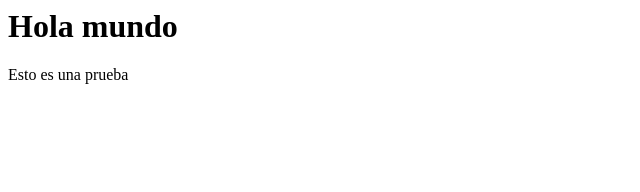
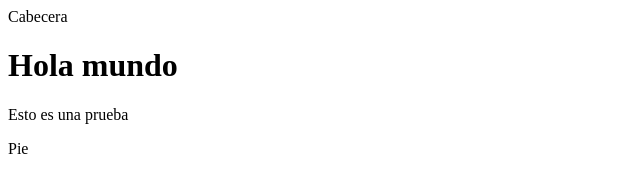
Before and after one commit to betobaz/git-merx, a plain HTML site: page index.html in a window 1280 px wide. Shown: the whole page, without its empty margins (0-640 px from the left). Drawn offline with Linux system fonts and the light colour scheme.

Commit message:
Segundo commit

```diff
--- a/index.html
+++ b/index.html
@@ -3,7 +3,11 @@
     <title>Merx</title>
   </head>
   <body>
+    <header>Cabecera</header>
+    <div class="main">
     <h1>Hola mundo</h1>
     <p>Esto es una prueba</p>
+    </div>
+    <footer>Pie</footer>
   </body>
 </html>
```
